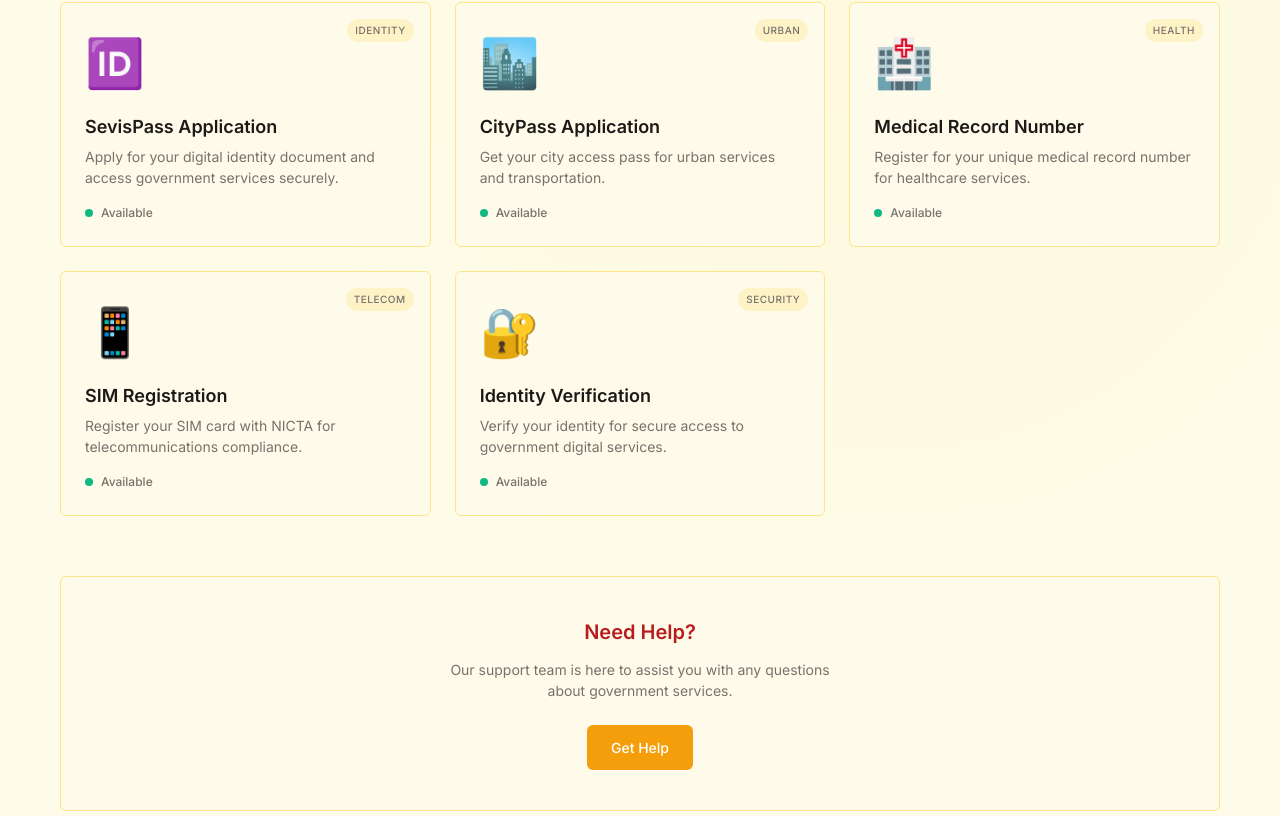
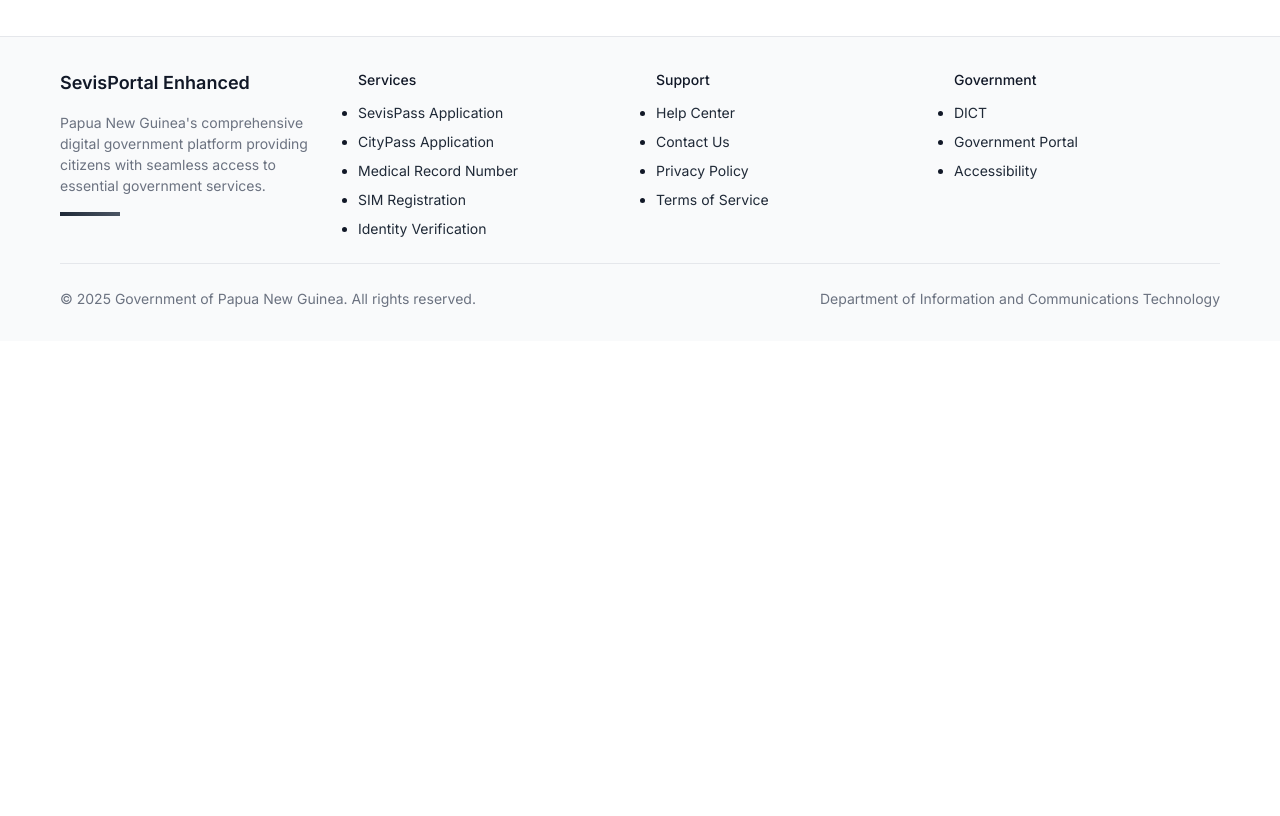
Before and after one commit to Bozzeth/portal3b, a Next.js app: page / in a window 1280 px wide. Shown: the part 764-1580 px from the top of the page. After the commit the page ends 1105 px from the top, so only its background shows below. Built offline with nearby package versions, Linux system fonts and the light colour scheme.

Commit message:
Revert "main page update"
This reverts commit ca8645083483e6189153f315a56e8f4e7e9c32cb.

```diff
--- a/app/globals.css
+++ b/app/globals.css
@@ -1,40 +1,40 @@
 :root {
-  /* Sevis PNG Brand Colors - Light mode */
-  --primary: #F59E0B; /* Golden Yellow */
-  --secondary: #D97706; /* Deeper Amber */
-  --background: #FEFCE8; /* Very Light Yellow/Cream */
-  --foreground: #1C1917; /* Dark Brown/Black */
-  --muted-foreground: #78716C; /* Warm Gray */
-  --accent: #FEF3C7; /* Light Golden */
-  --muted: #FEF7ED;
-  --border: #FDE68A;
-  --input: #FFFBEB;
-  --ring: #F59E0B;
+  /* Minimalist government theme - Light mode */
+  --primary: #1F2937; /* Dark Gray */
+  --secondary: #4B5563; /* Medium Dark Gray */
+  --background: #ffffff; /* White */
+  --foreground: #111827; /* Near Black - Dark text for light background */
+  --muted-foreground: #6B7280; /* Medium Gray for secondary text */
+  --accent: #F3F4F6; /* Light Gray */
+  --muted: #F9FAFB;
+  --border: #E5E7EB;
+  --input: #ffffff;
+  --ring: #1F2937;
   --destructive: #DC2626;
   --destructive-foreground: #ffffff;
-  --card: #FFFBEB;
-  --card-foreground: #1C1917;
+  --card: #ffffff;
+  --card-foreground: #111827;
 
   --max-width: 1200px;
   --border-radius: 6px;
 }
 
 [data-theme="dark"] {
-  /* Sevis PNG Brand Colors - Dark mode */
-  --primary: #FCD34D; /* Bright Golden */
-  --secondary: #F59E0B; /* Golden Yellow */
-  --background: #1C1917; /* Dark Brown/Black */
-  --foreground: #FEF3C7; /* Light Golden */
-  --muted-foreground: #A8A29E; /* Light Warm Gray */
-  --accent: #292524; /* Dark Brown */
-  --muted: #44403C;
-  --border: #57534E;
-  --input: #292524;
-  --ring: #FCD34D;
+  /* Minimalist government theme - Dark mode */
+  --primary: #E5E7EB; /* Light Gray */
+  --secondary: #D1D5DB; /* Medium Light Gray */
+  --background: #111827; /* Dark Navy */
+  --foreground: #F9FAFB; /* Off White */
+  --muted-foreground: #D1D5DB; /* Light Gray for secondary text */
+  --accent: #1F2937; /* Dark Gray */
+  --muted: #374151;
+  --border: #4B5563;
+  --input: #1F2937;
+  --ring: #F9FAFB;
   --destructive: #EF4444;
   --destructive-foreground: #ffffff;
-  --card: #292524;
-  --card-foreground: #FEF3C7;
+  --card: #1F2937;
+  --card-foreground: #F9FAFB;
 }
 
 * {
--- a/app/page.tsx
+++ b/app/page.tsx
@@ -1,7 +1,6 @@
 "use client";
 
 import { Footer } from "@/components/layout/Footer";
-import { ServicesSection } from "@/components/layout/ServicesSection";
 import { ThemeToggle } from "@/components/ui/ThemeToggle";
 import { useState } from 'react';
 
@@ -43,7 +42,7 @@
       <div style={{ position: 'relative', zIndex: 2 }}>
         {/* Hero Section */}
         <section className="hero-section" style={{
-          minHeight: '50vh',
+          minHeight: '100vh',
           display: 'flex',
           alignItems: 'center',
           background: 'var(--background)',
@@ -57,8 +56,7 @@
             left: 0,
             right: 0,
             height: '4px',
-            background: 'linear-gradient(90deg, #F59E0B 0%, #FCD34D 100%)',
-            boxShadow: '0 2px 8px rgba(245, 158, 11, 0.3)'
+            background: 'linear-gradient(90deg, #DC2626 0%, #FCD34D 100%)'
           }}></div>
 
           <div className="container" style={{ textAlign: 'center', padding: '40px 20px' }}>
@@ -68,11 +66,7 @@
                 fontWeight: '700',
                 marginBottom: '16px',
                 letterSpacing: '-0.01em',
-                color: '#B91C1C',
-                background: 'linear-gradient(135deg, #B91C1C 0%, #F59E0B 100%)',
-                WebkitBackgroundClip: 'text',
-                WebkitTextFillColor: 'transparent',
-                backgroundClip: 'text'
+                color: 'var(--foreground)'
               }}>
                 SevisPortal
               </h1>
@@ -157,8 +151,6 @@
           </div>
         </section>
 
-        {/* Services Section */}
-        <ServicesSection />
 
         <Footer />
       </div>
--- a/components/layout/ServicesSection.tsx
+++ /dev/null
@@ -1,179 +0,0 @@
-"use client";
-
-import { ServiceCard } from "@/components/ui/ServiceCard";
-
-interface Service {
-  id: string;
-  title: string;
-  description: string;
-  icon: string;
-  href: string;
-  category: string;
-  status?: 'available' | 'coming_soon' | 'maintenance';
-}
-
-const services: Service[] = [
-  {
-    id: 'sevispass',
-    title: 'SevisPass Application',
-    description: 'Apply for your digital identity document and access government services securely.',
-    icon: '🆔',
-    href: '/sevispass/apply',
-    category: 'Identity',
-    status: 'available'
-  },
-  {
-    id: 'citypass',
-    title: 'CityPass Application',
-    description: 'Get your city access pass for urban services and transportation.',
-    icon: '🏙️',
-    href: '/citypass/apply',
-    category: 'Urban',
-    status: 'available'
-  },
-  {
-    id: 'medical-record',
-    title: 'Medical Record Number',
-    description: 'Register for your unique medical record number for healthcare services.',
-    icon: '🏥',
-    href: '/health/mrn/apply',
-    category: 'Health',
-    status: 'available'
-  },
-  {
-    id: 'sim-registration',
-    title: 'SIM Registration',
-    description: 'Register your SIM card with NICTA for telecommunications compliance.',
-    icon: '📱',
-    href: '/nicta/sim/register',
-    category: 'Telecom',
-    status: 'available'
-  },
-  {
-    id: 'identity-verification',
-    title: 'Identity Verification',
-    description: 'Verify your identity for secure access to government digital services.',
-    icon: '🔐',
-    href: '/verify',
-    category: 'Security',
-    status: 'available'
-  }
-];
-
-export function ServicesSection() {
-  return (
-    <section id="services" style={{
-      padding: '80px 0',
-      background: 'var(--background)',
-      position: 'relative'
-    }}>
-      {/* Background Pattern */}
-      <div style={{
-        position: 'absolute',
-        top: 0,
-        left: 0,
-        right: 0,
-        bottom: 0,
-        background: 'radial-gradient(circle at 70% 30%, var(--accent) 0%, transparent 50%)',
-        opacity: 0.3,
-        zIndex: 1
-      }}></div>
-
-      <div className="container" style={{ position: 'relative', zIndex: 2 }}>
-        {/* Section Header */}
-        <div style={{ textAlign: 'center', marginBottom: '60px' }}>
-          <div style={{
-            background: 'linear-gradient(90deg, #F59E0B 0%, #FCD34D 100%)',
-            height: '4px',
-            width: '60px',
-            margin: '0 auto 24px auto',
-            borderRadius: '2px'
-          }}></div>
-
-          <h2 style={{
-            fontSize: 'clamp(32px, 5vw, 48px)',
-            fontWeight: '700',
-            color: '#B91C1C',
-            background: 'linear-gradient(135deg, #B91C1C 0%, #F59E0B 100%)',
-            WebkitBackgroundClip: 'text',
-            WebkitTextFillColor: 'transparent',
-            backgroundClip: 'text',
-            marginBottom: '16px',
-            letterSpacing: '-0.01em'
-          }}>
-            Government Services
-          </h2>
-
-          <p style={{
-            fontSize: 'clamp(16px, 2vw, 18px)',
-            color: 'var(--muted-foreground)',
-            maxWidth: '600px',
-            margin: '0 auto',
-            lineHeight: '1.6'
-          }}>
-            Access essential government services through our secure digital platform
-          </p>
-        </div>
-
-        {/* Services Grid */}
-        <div style={{
-          display: 'grid',
-          gridTemplateColumns: 'repeat(auto-fit, minmax(300px, 1fr))',
-          gap: '24px',
-          marginBottom: '60px'
-        }}>
-          {services.map((service) => (
-            <ServiceCard
-              key={service.id}
-              title={service.title}
-              description={service.description}
-              icon={service.icon}
-              href={service.href}
-              category={service.category}
-              status={service.status}
-            />
-          ))}
-        </div>
-
-        {/* Help Section */}
-        <div style={{
-          textAlign: 'center',
-          padding: '40px',
-          background: 'var(--card)',
-          borderRadius: 'var(--border-radius)',
-          border: '1px solid var(--border)'
-        }}>
-          <h3 style={{
-            fontSize: '20px',
-            fontWeight: '600',
-            color: '#B91C1C',
-            marginBottom: '12px'
-          }}>
-            Need Help?
-          </h3>
-          <p style={{
-            fontSize: '14px',
-            color: 'var(--muted-foreground)',
-            marginBottom: '24px',
-            maxWidth: '400px',
-            margin: '0 auto 24px auto'
-          }}>
-            Our support team is here to assist you with any questions about government services.
-          </p>
-          <a
-            href="/help"
-            className="btn-primary"
-            style={{
-              textDecoration: 'none',
-              display: 'inline-flex',
-              alignItems: 'center',
-              gap: '8px'
-            }}
-          >
-            Get Help
-          </a>
-        </div>
-      </div>
-    </section>
-  );
-}
--- a/components/ui/ServiceCard.tsx
+++ /dev/null
@@ -1,132 +0,0 @@
-"use client";
-
-interface ServiceCardProps {
-  title: string;
-  description: string;
-  icon: string;
-  href: string;
-  category: string;
-  status?: 'available' | 'coming_soon' | 'maintenance';
-}
-
-export function ServiceCard({
-  title,
-  description,
-  icon,
-  href,
-  category,
-  status = 'available'
-}: ServiceCardProps) {
-  const getStatusInfo = () => {
-    switch (status) {
-      case 'available':
-        return { color: '#10B981', label: 'Available', dot: '🟢' };
-      case 'coming_soon':
-        return { color: '#F59E0B', label: 'Coming Soon', dot: '🟡' };
-      case 'maintenance':
-        return { color: '#EF4444', label: 'Maintenance', dot: '🔴' };
-      default:
-        return { color: '#10B981', label: 'Available', dot: '🟢' };
-    }
-  };
-
-  const statusInfo = getStatusInfo();
-
-  return (
-    <div className="service-card">
-      <a href={href} style={{ textDecoration: 'none' }}>
-        <div
-          style={{
-            background: 'var(--card)',
-            border: '1px solid var(--border)',
-            borderRadius: 'var(--border-radius)',
-            padding: '24px',
-            height: '100%',
-            display: 'flex',
-            flexDirection: 'column',
-            transition: 'all 0.3s ease',
-            cursor: 'pointer',
-            position: 'relative',
-            overflow: 'hidden'
-          }}
-          onMouseEnter={(e) => {
-            e.currentTarget.style.transform = 'translateY(-4px)';
-            e.currentTarget.style.boxShadow = '0 8px 25px rgba(245, 158, 11, 0.25)';
-            e.currentTarget.style.borderColor = 'var(--primary)';
-          }}
-          onMouseLeave={(e) => {
-            e.currentTarget.style.transform = 'translateY(0)';
-            e.currentTarget.style.boxShadow = 'none';
-            e.currentTarget.style.borderColor = 'var(--border)';
-          }}
-        >
-          {/* Category Badge */}
-          <div style={{
-            position: 'absolute',
-            top: '16px',
-            right: '16px',
-            background: 'var(--accent)',
-            color: 'var(--muted-foreground)',
-            fontSize: '10px',
-            padding: '4px 8px',
-            borderRadius: '12px',
-            fontWeight: '500',
-            textTransform: 'uppercase',
-            letterSpacing: '0.5px'
-          }}>
-            {category}
-          </div>
-
-          {/* Icon */}
-          <div style={{ fontSize: '48px', marginBottom: '16px' }}>
-            {icon}
-          </div>
-
-          {/* Content */}
-          <div style={{ flex: 1 }}>
-            <h3 style={{
-              fontSize: '18px',
-              fontWeight: '600',
-              color: 'var(--foreground)',
-              marginBottom: '8px',
-              lineHeight: '1.3'
-            }}>
-              {title}
-            </h3>
-
-            <p style={{
-              fontSize: '14px',
-              color: 'var(--muted-foreground)',
-              lineHeight: '1.5',
-              margin: '0'
-            }}>
-              {description}
-            </p>
-          </div>
-
-          {/* Status */}
-          <div style={{
-            marginTop: '16px',
-            display: 'flex',
-            alignItems: 'center',
-            gap: '8px'
-          }}>
-            <div style={{
-              width: '8px',
-              height: '8px',
-              borderRadius: '50%',
-              background: statusInfo.color
-            }}></div>
-            <span style={{
-              fontSize: '12px',
-              color: 'var(--muted-foreground)',
-              fontWeight: '500'
-            }}>
-              {statusInfo.label}
-            </span>
-          </div>
-        </div>
-      </a>
-    </div>
-  );
-}
```
